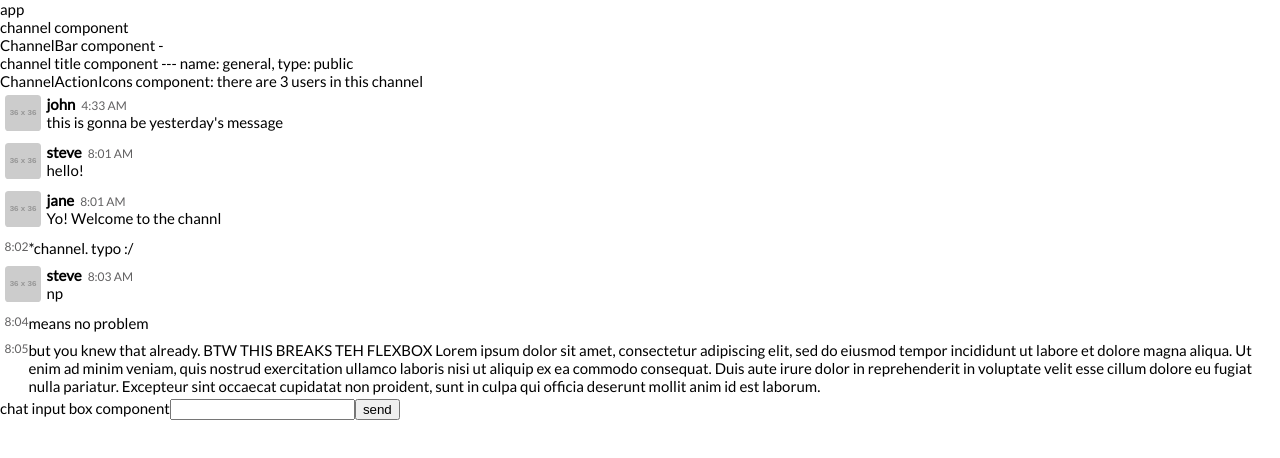
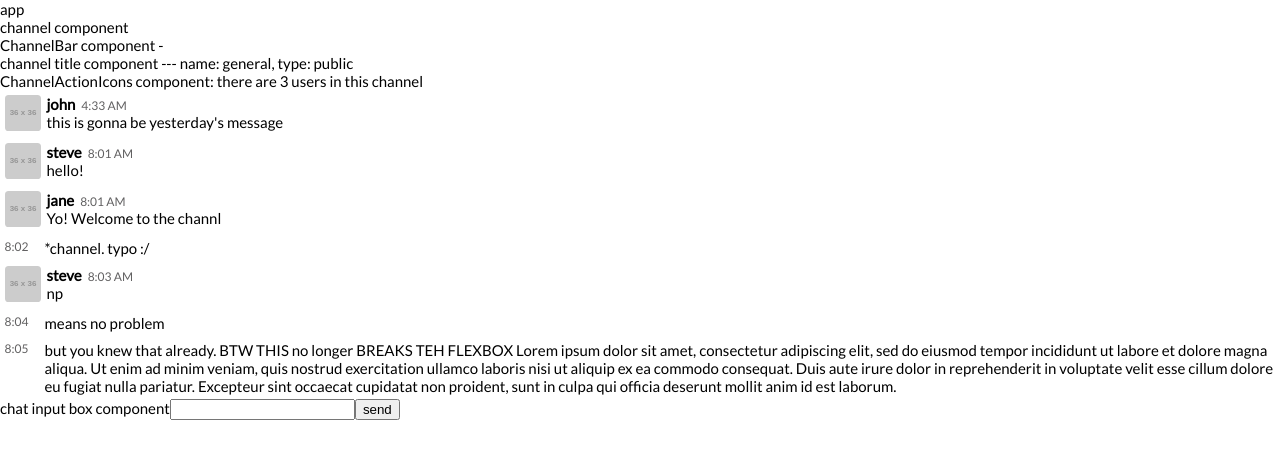
Before and after one commit to sivadej/chatbox-ui, a React (Create React App) app: page / in a window 1280 px wide. Shown: the top 458 px of the page. Built offline with nearby package versions, Linux system fonts and the light colour scheme.

Commit message:
flexbox alignment bug

```diff
--- a/src/ChatMessageRow.module.css
+++ b/src/ChatMessageRow.module.css
@@ -1,6 +1,6 @@
 .messageRow {
   display: flex;
-  direction: column;
+  flex-direction: row;
   padding: 0.3em;
   margin: 0;
 }
@@ -10,6 +10,8 @@
 }
 
 .messageRowLeft {
+  flex-basis: 40px;
+  flex-shrink: 0;
 }
 
 .messageRowRight {
@@ -39,3 +41,7 @@
   font-size: 0.8em;
   color: rgb(97, 96, 97);
 }
+
+.hidden {
+  display: none;
+}
--- a/src/ChatMessageRowSubsequent.tsx
+++ b/src/ChatMessageRowSubsequent.tsx
@@ -8,7 +8,9 @@
   return (
     <div className={styles.messageRow}>
       <div className={styles.messageRowLeft}>
-        <div className={styles.timestamp}>{convertDate(timestamp)}</div>
+        <div className={`${styles.timestamp} ${styles.hideUntilHover}`}>
+          {convertDate(timestamp)}
+        </div>
       </div>
       <div className={styles.messageRowRight}>
         <div className={styles.nameTimeRow}></div>
--- a/src/ChatMessages.module.css
+++ b/src/ChatMessages.module.css
@@ -1,6 +1,6 @@
 .container {
   display: flex;
   flex-direction: column;
-  flex-wrap: wrap;
+  flex-wrap: nowrap;
   align-items: stretch;
 }
--- a/src/sampleData.json
+++ b/src/sampleData.json
@@ -69,7 +69,7 @@
       },
       {
         "timestamp": "2020-10-29T00:05:05-08:00",
-        "text": "but you knew that already. BTW THIS BREAKS TEH FLEXBOX Lorem ipsum dolor sit amet, consectetur adipiscing elit, sed do eiusmod tempor incididunt ut labore et dolore magna aliqua. Ut enim ad minim veniam, quis nostrud exercitation ullamco laboris nisi ut aliquip ex ea commodo consequat. Duis aute irure dolor in reprehenderit in voluptate velit esse cillum dolore eu fugiat nulla pariatur. Excepteur sint occaecat cupidatat non proident, sunt in culpa qui officia deserunt mollit anim id est laborum.",
+        "text": "but you knew that already. BTW THIS no longer BREAKS TEH FLEXBOX Lorem ipsum dolor sit amet, consectetur adipiscing elit, sed do eiusmod tempor incididunt ut labore et dolore magna aliqua. Ut enim ad minim veniam, quis nostrud exercitation ullamco laboris nisi ut aliquip ex ea commodo consequat. Duis aute irure dolor in reprehenderit in voluptate velit esse cillum dolore eu fugiat nulla pariatur. Excepteur sint occaecat cupidatat non proident, sunt in culpa qui officia deserunt mollit anim id est laborum.",
         "authorId": 3,
         "displayName": "steve",
         "avatarImg": "steve.png"
```
